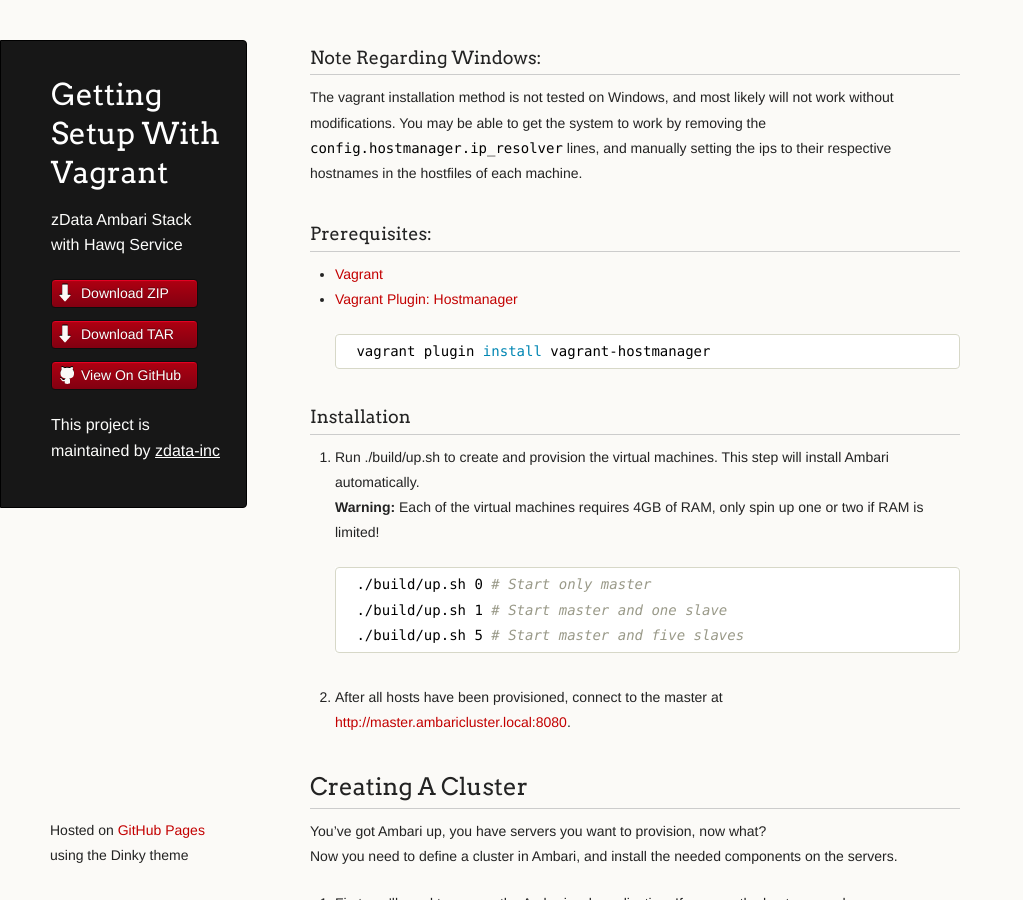
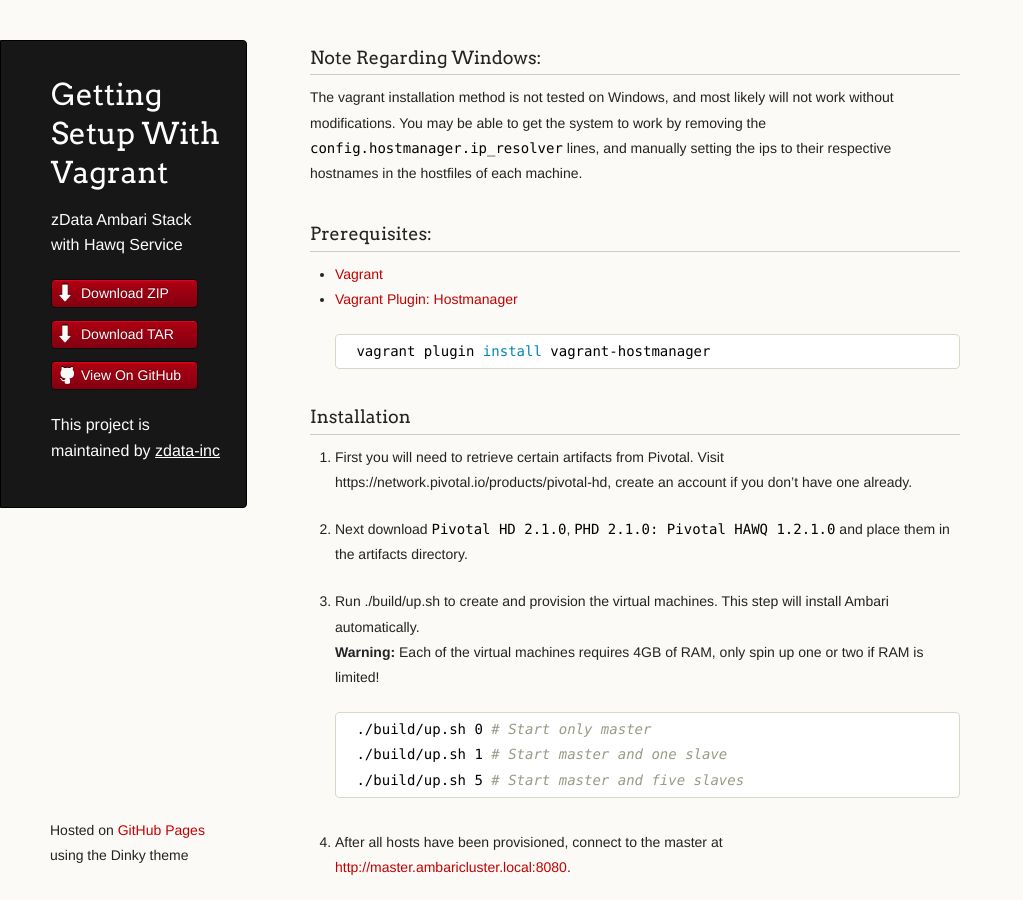
Before and after one commit to zdata-inc/ambari-extensions, a Jekyll site: the page built from getting-setup/with-vagrant.md, in a window 1280 px wide and 900 px high. Shown: the whole window, without its empty margins (0-1023 px from the left). Built offline with Jekyll 4.4.1, drawn with Linux system fonts in a browser that asks for light colours; Markdown is read by kramdown in place of the engine named in the settings.

Commit message:
Add information about downloading needed artifacts from pivotal

````diff
--- a/getting-setup/with-vagrant.md
+++ b/getting-setup/with-vagrant.md
@@ -19,7 +19,11 @@
 
 ### Installation
 
-1. Run ./build/up.sh to create and provision the virtual machines.  This step will install Ambari automatically.
+1. First you will need to retrieve certain artifacts from Pivotal.  Visit https://network.pivotal.io/products/pivotal-hd, create an account if you don't have one already.
+
+2. Next download `Pivotal HD 2.1.0`, `PHD 2.1.0: Pivotal HAWQ 1.2.1.0` and place them in the artifacts directory.
+
+3. Run ./build/up.sh to create and provision the virtual machines.  This step will install Ambari automatically.
     __Warning:__ Each of the virtual machines requires 4GB of RAM, only spin up one or two if RAM is limited!
 
     ```bash
````
